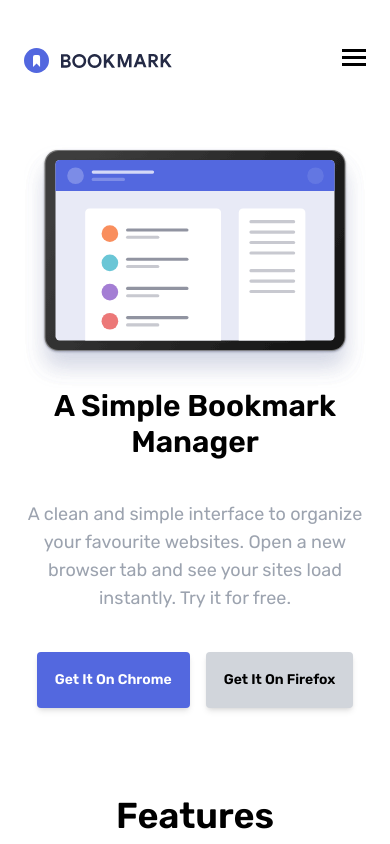
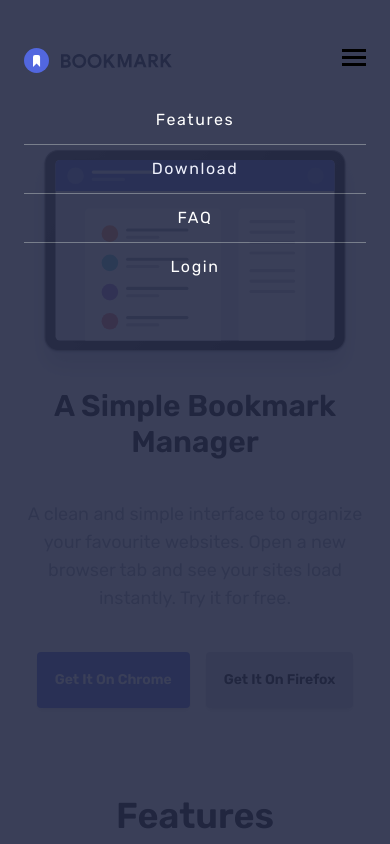
Before and after one commit to LuckySolomi/bookmark-manager, a website: page index.html in a window 390 px wide. Shown: the top 844 px of the page. Drawn offline with Linux system fonts and the light colour scheme.

Commit message:
Adds mobile menu

```diff
--- a/index.html
+++ b/index.html
@@ -45,6 +45,20 @@
         </button>
       </div>
       <!--Mobile Menu-->
+      <div id="menu" class="fixed inset-0 z-20 flex flex-col items-center self-end w-full h-full m-h-screen px-6 py-1 pt-24 pb-4 tracking-widest text-white upercase divide-y divide-gray-500 opacity-90 bg-veryDarkBlue">
+        <div class="w-full py-3 text-center">
+          <a href="#features"  class="block hover:text-softRed">Features</a>
+        </div>
+        <div class="w-full py-3 text-center">
+          <a href="#download"  class="block hover:text-softRed">Download</a>
+        </div>
+        <div class="w-full py-3 text-center">
+          <a href="#faq"  class="block hover:text-softRed">FAQ</a>
+        </div>
+        <div class="w-full py-3 text-center">
+          <a href="#"  class="block hover:text-softRed">Login</a>
+        </div>
+      </div>
     </nav>
 
     <section id="hero">
```
Also changed, not shown: output.css.
